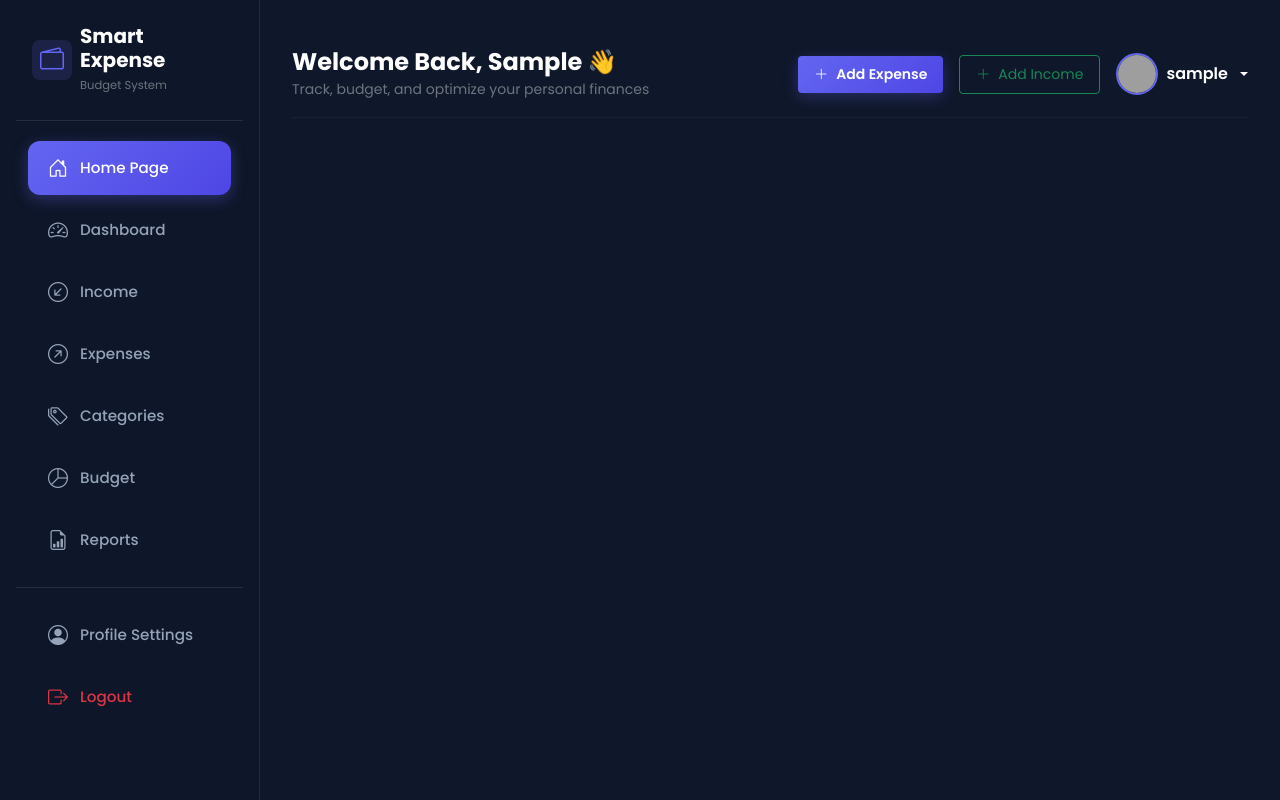
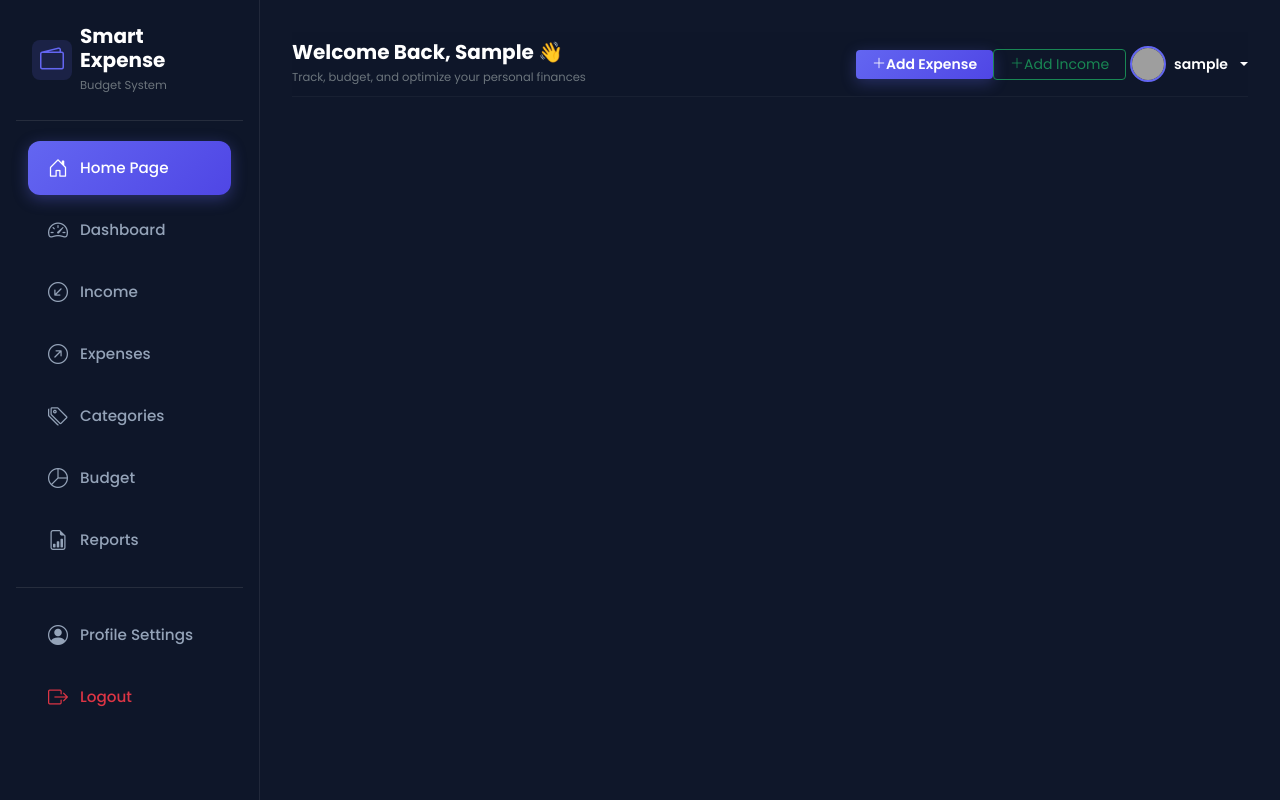
Before and after one commit to Mrutunjaya-Muduli/Expense-Tracker, a Django app: page / in a window 1280 px wide. Run offline with Django 5.2, Linux system fonts and the light colour scheme; the visitor is signed in with stand-in values (Sample User, id 1); grey boxes are pictures that could not be loaded.

Commit message:
Make navbar sticky fixed with compact height and user profile icon dropdown

```diff
--- a/static/css/custom.css
+++ b/static/css/custom.css
@@ -15,6 +15,16 @@
     --accent-cyan: #06b6d4;
     --sidebar-width: 260px;
     --glass-blur: blur(16px);
+}
+
+/* Sticky Fixed Top Navbar */
+.navbar-glass {
+    position: sticky;
+    top: 0;
+    z-index: 1030;
+    background: rgba(15, 23, 42, 0.92) !important;
+    backdrop-filter: var(--glass-blur);
+    -webkit-backdrop-filter: var(--glass-blur);
 }
 
 * {
--- a/templates/home.html
+++ b/templates/home.html
@@ -5,28 +5,48 @@
 
 {% block auth_content %}
 <!-- Navigation Header for Home Page -->
-<nav class="navbar navbar-expand-lg border-bottom border-secondary border-opacity-10 py-3 mb-4">
+<nav class="navbar navbar-expand-lg border-bottom border-secondary border-opacity-10 py-2 mb-4 sticky-top navbar-glass">
     <div class="container px-0">
         <a href="{% url 'home' %}" class="d-flex align-items-center text-decoration-none gap-2">
-            <div class="rounded-3 bg-indigo-glow p-2 d-flex align-items-center justify-content-center" style="width:42px; height:42px;">
-                <i class="bi bi-wallet2 text-indigo fs-4"></i>
+            <div class="rounded-3 bg-indigo-glow p-1.5 d-flex align-items-center justify-content-center" style="width:36px; height:36px;">
+                <i class="bi bi-wallet2 text-indigo fs-5"></i>
             </div>
             <div>
                 <h5 class="fw-bold text-white mb-0">Smart Expense</h5>
-                <small class="text-secondary" style="font-size: 0.72rem;">Budget System</small>
+                <small class="text-secondary" style="font-size: 0.7rem;">Budget System</small>
             </div>
         </a>
 
-        <div class="d-flex align-items-center gap-2 ms-auto">
+        <div class="d-flex align-items-center gap-2.5 ms-auto">
             {% if request.user.is_authenticated %}
-                <a href="{% url 'dashboard' %}" class="btn btn-primary-gradient px-3.5 py-2 rounded-3 fw-semibold small">
-                    <i class="bi bi-speedometer2 me-1"></i> Open Dashboard
+                <a href="{% url 'dashboard' %}" class="btn btn-sm btn-primary-gradient px-3 py-1.5 rounded-3 fw-semibold small d-flex align-items-center gap-1.5">
+                    <i class="bi bi-speedometer2"></i> Dashboard
                 </a>
+
+                <!-- User Profile Icon Dropdown -->
+                <div class="dropdown">
+                    <a href="#" class="d-flex align-items-center text-white text-decoration-none dropdown-toggle gap-2" id="homeUserDropdown" data-bs-toggle="dropdown" aria-expanded="false">
+                        {% if user.profile.avatar %}
+                            <img src="{{ user.profile.avatar.url }}" alt="{{ user.username }}" class="avatar-img" style="width:36px; height:36px;">
+                        {% else %}
+                            <div class="avatar-img bg-indigo-glow d-flex align-items-center justify-content-center fw-bold" style="width:36px; height:36px;">
+                                <i class="bi bi-person-fill"></i>
+                            </div>
+                        {% endif %}
+                        <span class="d-none d-md-inline fw-semibold small">{{ user.username }}</span>
+                    </a>
+                    <ul class="dropdown-menu dropdown-menu-dark dropdown-menu-end shadow border-secondary border-opacity-25" aria-labelledby="homeUserDropdown">
+                        <li><a class="dropdown-item py-2" href="{% url 'dashboard' %}"><i class="bi bi-speedometer2 me-2 text-indigo"></i> Dashboard</a></li>
+                        <li><a class="dropdown-item py-2" href="{% url 'profile' %}"><i class="bi bi-person me-2 text-info"></i> Profile Settings</a></li>
+                        <li><hr class="dropdown-divider border-secondary border-opacity-25"></li>
+                        <li><a class="dropdown-item py-2 text-danger" href="{% url 'logout' %}"><i class="bi bi-box-arrow-right me-2"></i> Logout</a></li>
+                    </ul>
+                </div>
             {% else %}
-                <a href="{% url 'login' %}" class="btn btn-outline-light px-3 py-2 rounded-3 fw-semibold small">
+                <a href="{% url 'login' %}" class="btn btn-outline-light px-3 py-1.5 rounded-3 fw-semibold small">
                     <i class="bi bi-box-arrow-in-right me-1"></i> Sign In
                 </a>
-                <a href="{% url 'register' %}" class="btn btn-primary-gradient px-3.5 py-2 rounded-3 fw-semibold small">
+                <a href="{% url 'register' %}" class="btn btn-primary-gradient px-3.5 py-1.5 rounded-3 fw-semibold small">
                     <i class="bi bi-person-plus-fill me-1"></i> Get Started
                 </a>
             {% endif %}
--- a/templates/navbar.html
+++ b/templates/navbar.html
@@ -1,39 +1,39 @@
-<nav class="navbar navbar-expand-lg border-bottom border-secondary border-opacity-10 py-3 mb-4">
+<nav class="navbar navbar-expand-lg border-bottom border-secondary border-opacity-10 py-2 mb-4 sticky-top navbar-glass">
     <div class="container-fluid px-0">
         <button class="btn btn-outline-secondary d-lg-none me-3" type="button" id="sidebarToggle">
             <i class="bi bi-list fs-5"></i>
         </button>
 
         <div class="d-none d-md-block">
-            <h4 class="fw-bold mb-0 text-white">{% block header_title %}Welcome Back, {{ request.user.first_name|default:request.user.username }} 👋{% endblock %}</h4>
-            <small class="text-secondary">Track, budget, and optimize your personal finances</small>
+            <h5 class="fw-bold mb-0 text-white">{% block header_title %}Welcome Back, {{ request.user.first_name|default:request.user.username }} 👋{% endblock %}</h5>
+            <small class="text-secondary" style="font-size: 0.72rem;">Track, budget, and optimize your personal finances</small>
         </div>
 
-        <div class="d-flex align-items-center gap-3 ms-auto">
-            <a href="{% url 'expense_add' %}" class="btn btn-sm btn-primary-gradient px-3 py-2 d-flex align-items-center gap-2">
+        <div class="d-flex align-items-center gap-2.5 ms-auto">
+            <a href="{% url 'expense_add' %}" class="btn btn-sm btn-primary-gradient px-3 py-1.5 d-flex align-items-center gap-1.5">
                 <i class="bi bi-plus-lg"></i>
                 <span class="d-none d-sm-inline">Add Expense</span>
             </a>
-            <a href="{% url 'income_add' %}" class="btn btn-sm btn-outline-success px-3 py-2 d-flex align-items-center gap-2">
+            <a href="{% url 'income_add' %}" class="btn btn-sm btn-outline-success px-3 py-1.5 d-flex align-items-center gap-1.5">
                 <i class="bi bi-plus-lg"></i>
                 <span class="d-none d-sm-inline">Add Income</span>
             </a>
 
-            <div class="dropdown">
+            <div class="dropdown ms-1">
                 <a href="#" class="d-flex align-items-center text-white text-decoration-none dropdown-toggle gap-2" id="userDropdown" data-bs-toggle="dropdown" aria-expanded="false">
                     {% if user.profile.avatar %}
-                        <img src="{{ user.profile.avatar.url }}" alt="{{ user.username }}" class="avatar-img">
+                        <img src="{{ user.profile.avatar.url }}" alt="{{ user.username }}" class="avatar-img" style="width:36px; height:36px;">
                     {% else %}
-                        <div class="avatar-img bg-indigo-glow d-flex align-items-center justify-content-center fw-bold">
-                            {{ user.username|first|upper }}
+                        <div class="avatar-img bg-indigo-glow d-flex align-items-center justify-content-center fw-bold" style="width:36px; height:36px;">
+                            <i class="bi bi-person-fill"></i>
                         </div>
                     {% endif %}
-                    <span class="d-none d-lg-inline fw-semibold">{{ user.username }}</span>
+                    <span class="d-none d-lg-inline fw-semibold small">{{ user.username }}</span>
                 </a>
                 <ul class="dropdown-menu dropdown-menu-dark dropdown-menu-end shadow border-secondary border-opacity-25" aria-labelledby="userDropdown">
-                    <li><a class="dropdown-item py-2" href="{% url 'home' %}"><i class="bi bi-house-door me-2"></i> Home Page</a></li>
-                    <li><a class="dropdown-item py-2" href="{% url 'dashboard' %}"><i class="bi bi-speedometer2 me-2"></i> Dashboard</a></li>
-                    <li><a class="dropdown-item py-2" href="{% url 'profile' %}"><i class="bi bi-person me-2"></i> Profile & Settings</a></li>
+                    <li><a class="dropdown-item py-2" href="{% url 'home' %}"><i class="bi bi-house-door me-2 text-indigo"></i> Home Page</a></li>
+                    <li><a class="dropdown-item py-2" href="{% url 'dashboard' %}"><i class="bi bi-speedometer2 me-2 text-primary"></i> Dashboard</a></li>
+                    <li><a class="dropdown-item py-2" href="{% url 'profile' %}"><i class="bi bi-person me-2 text-info"></i> Profile Settings</a></li>
                     <li><hr class="dropdown-divider border-secondary border-opacity-25"></li>
                     <li><a class="dropdown-item py-2 text-danger" href="{% url 'logout' %}"><i class="bi bi-box-arrow-right me-2"></i> Logout</a></li>
                 </ul>
```
